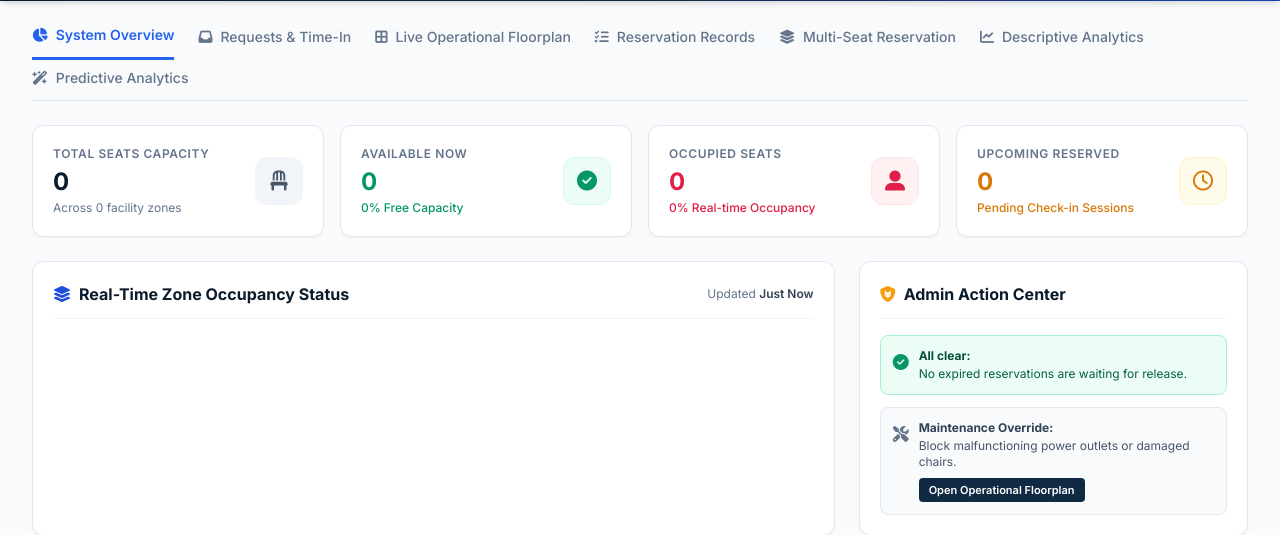
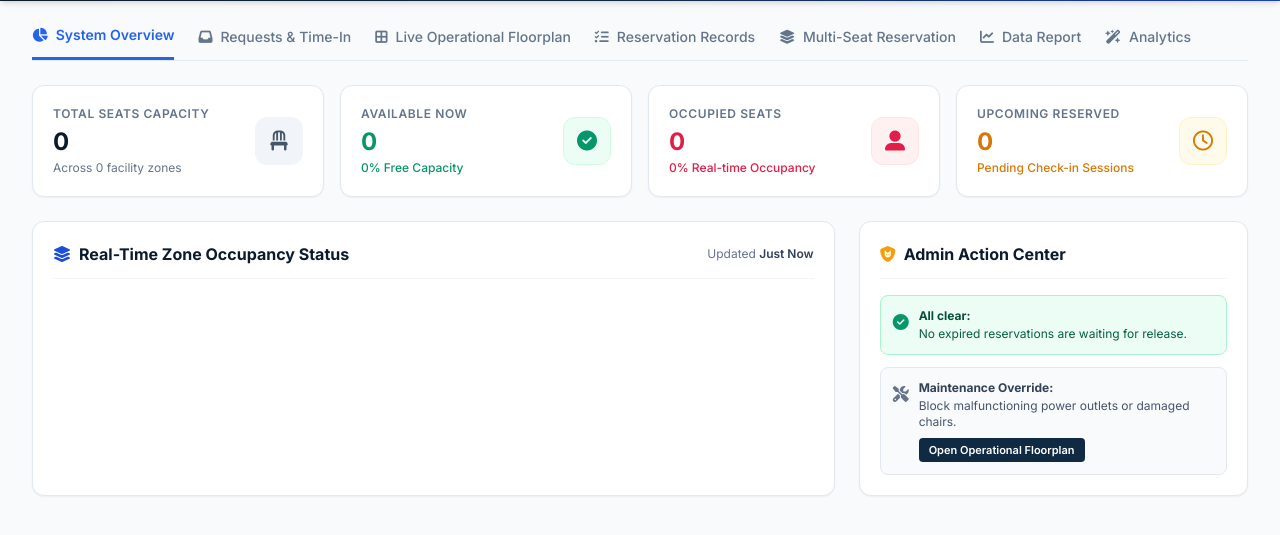
Before and after one commit to markmakmaks/system_update, a Django app: page /admin-dashboard/ in a window 1280 px wide. Shown: the part 67-602 px from the top of the page. Run offline with Django 4.2, Linux system fonts and the light colour scheme; a user stored in the database is signed in; data comes from the database, SQL or seed files in the repository; data that the repository does not hold is empty; some libraries are stand-ins or nearby versions.

Commit message:
Upload project to new repository

```diff
--- a/seats/services.py
+++ b/seats/services.py
@@ -1692,6 +1692,7 @@ def get_date_report(start, end=None):
 FORECAST_HISTORY_DAYS = 90      # how far back the history is read
 FORECAST_MIN_DAYS = 7           # days of history at which the model is "historical" rather than "blended"
 FORECAST_DAYS = 7
+MIN_SESSIONS_FOR_CAPACITY = 20  # walk-in buffer / no-show headroom need this many sessions, or FORECAST_MIN_DAYS of history
 HIGH_DEMAND_PCT = 70.0          # predicted occupancy at or above this is "Peak / High Demand"
 MODERATE_DEMAND_PCT = 40.0      # ... at or above this (and below high) is "Moderate"
 SEAT_FULL_PCT = 50.0            # a seat counts as "taken" at an hour when it is used on >= this share of days
@@ -2016,9 +2017,13 @@ def get_predictive_analytics(now=None):
     # ---- capacity & no-show recommendations
     walkin_share = _smooth_rate(walkin_sessions, len(session_rows), PRIOR_WALKIN_SHARE, PRIOR_WALKIN_WEIGHT)
     peak_pct = busiest_day["peakUtilization"]
-    buffer = max(1, math.ceil(seat_total * peak_pct / 100 * walkin_share)) if seat_total else 0
-    reserved_at_peak = seat_total * peak_pct / 100 * (1 - walkin_share)
-    headroom = int(reserved_at_peak * no_show_rate)
+    # The walk-in buffer and the no-show headroom are only worth showing once there is enough real data behind them.
+    capacity_ready = n_days >= FORECAST_MIN_DAYS or len(session_rows) >= MIN_SESSIONS_FOR_CAPACITY
+    buffer = headroom = None
+    if capacity_ready:
+        buffer = max(1, math.ceil(seat_total * peak_pct / 100 * walkin_share)) if seat_total else 0
+        reserved_at_peak = seat_total * peak_pct / 100 * (1 - walkin_share)
+        headroom = int(reserved_at_peak * no_show_rate)
     week_reservations = sum(d["reservations"] for d in days)
     week_no_shows = round(week_reservations * no_show_rate, 1)
     top_window = today_windows[0] if today_windows else (busiest_day["windows"][0] if busiest_day["windows"] else None)
@@ -2031,6 +2036,14 @@ def get_predictive_analytics(now=None):
             "text": f"{top_window['message']}. Expect the library to be close to full then; remind students to "
                     "book ahead and release seats they no longer need.",
         })
+    if not capacity_ready:
+        recommendations.append({
+            "level": "info",
+            "title": "Walk-in buffer & no-show headroom",
+            "text": f"Not enough data yet. These need at least {MIN_SESSIONS_FOR_CAPACITY} sessions or "
+                    f"{FORECAST_MIN_DAYS} days of history (so far: {len(session_rows)} session"
+                    f"{'s' if len(session_rows) != 1 else ''}, {n_days} day{'s' if n_days != 1 else ''}).",
+        })
     if buffer:
         recommendations.append({
             "level": "info",
@@ -2038,7 +2051,7 @@ def get_predictive_analytics(now=None):
             "text": f"Keep about {buffer} seat{'s' if buffer != 1 else ''} unreserved for walk-ins around the peak "
                     f"(walk-ins are ~{round(walkin_share * 100)}% of sessions).",
         })
-    if headroom >= 1:
+    if headroom:
         recommendations.append({
             "level": "info",
             "title": "No-show headroom",
@@ -2095,6 +2108,8 @@ def get_predictive_analytics(now=None):
             "peakDay": busiest_day["weekday"],
             "peakWindow": top_window["label"] if top_window else None,
             "walkInShare": round(walkin_share * 100, 1),
+            "ready": capacity_ready,
+            "sessionsNeeded": max(0, MIN_SESSIONS_FOR_CAPACITY - len(session_rows)),
             "recommendedWalkInBuffer": buffer,
             "overbookHeadroom": headroom,
             "expectedReservationsWeek": week_reservations,
--- a/seats/static/seats/js/app.js
+++ b/seats/static/seats/js/app.js
@@ -1501,9 +1501,11 @@ function renderForecast() {
     </div>`;
   document.getElementById('fc-capacity').innerHTML =
     card('Predicted peak occupancy', `${Math.round(c.peakPct)}%`, `${esc(c.peakDay)}${c.peakWindow ? ` &bull; ${esc(c.peakWindow)}` : ''}`, c.peakPct >= 70 ? 'text-rose-600' : c.peakPct >= 40 ? 'text-amber-600' : 'text-emerald-600') +
-    card('Walk-in buffer', `${c.recommendedWalkInBuffer} seat${c.recommendedWalkInBuffer === 1 ? '' : 's'}`, `Recommended to keep free (walk-ins ~${Math.round(c.walkInShare)}% of sessions)`, 'text-royal-600') +
+    (c.ready
+      ? card('Walk-in buffer', `${c.recommendedWalkInBuffer} seat${c.recommendedWalkInBuffer === 1 ? '' : 's'}`, `Recommended to keep free (walk-ins ~${Math.round(c.walkInShare)}% of sessions)`, 'text-royal-600')
+      : card('Walk-in buffer', '<span class="text-lg">Not enough data yet</span>', `Needs ${f.meta.sessionsAnalysed < 20 ? `${c.sessionsNeeded} more session${c.sessionsNeeded === 1 ? '' : 's'}` : 'more history'} or 7 days of history (now ${f.meta.historyDays})`, 'text-slate-400')) +
     card('Expected no-show rate', `${n.rate}%`, `Students ${n.byRole.student}% &bull; Professors ${n.byRole.professor}%`, 'text-amber-600') +
-    card('Expected no-shows', `${n.perDay}/day`, `${n.nextSevenDays} over the next 7 days &bull; headroom ${c.overbookHeadroom} seat${c.overbookHeadroom === 1 ? '' : 's'}`, 'text-navy-900');
+    card('Expected no-shows', `${n.perDay}/day`, `${n.nextSevenDays} over the next 7 days${c.ready ? ` &bull; headroom ${c.overbookHeadroom} seat${c.overbookHeadroom === 1 ? '' : 's'}` : ' &bull; headroom: not enough data yet'}`, 'text-navy-900');
 
   // 7-day trend + cards
   const maxVol = Math.max(1, ...f.days.map(d => d.reservations));
--- a/seats/templates/seats/partials/_admin.html
+++ b/seats/templates/seats/partials/_admin.html
@@ -19,10 +19,10 @@
           <i class="fa-solid fa-layer-group"></i><span>Multi-Seat Reservation</span>
         </button>
         <button onclick="switchTab('admin', 'analytics')" id="admin-tab-analytics" class="pb-3 text-slate-500 hover:text-slate-700 flex items-center space-x-2 whitespace-nowrap">
-          <i class="fa-solid fa-chart-line"></i><span>Descriptive Analytics</span>
+          <i class="fa-solid fa-chart-line"></i><span>Data Report</span>
         </button>
         <button onclick="switchTab('admin', 'forecast')" id="admin-tab-forecast" class="pb-3 text-slate-500 hover:text-slate-700 flex items-center space-x-2 whitespace-nowrap">
-          <i class="fa-solid fa-wand-magic-sparkles"></i><span>Predictive Analytics</span>
+          <i class="fa-solid fa-wand-magic-sparkles"></i><span>Analytics</span>
         </button>
       </div>
 
--- a/seats/tests.py
+++ b/seats/tests.py
@@ -408,12 +408,18 @@ class PredictiveAnalyticsTests(TestCase):
         self.assertIn(f["hourly"][12]["risk"], ("low", "moderate", "peak"))
         self.assertGreater(f["noShow"]["rate"], 0)
         self.assertEqual(f["bottlenecks"]["seats"], [])
+        self.assertFalse(f["capacity"]["ready"])  # not enough data: no walk-in buffer / headroom yet
+        self.assertIsNone(f["capacity"]["recommendedWalkInBuffer"])
+        self.assertIsNone(f["capacity"]["overbookHeadroom"])
+        self.assertTrue(any("Not enough data yet" in r["text"] for r in f["recommendations"]))
 
     def test_forecast_learns_from_history_and_booked_slots(self):
         self.add_history(10)
         f = sv.get_predictive_analytics()
         self.assertEqual(f["meta"]["mode"], "historical")
         self.assertEqual(f["meta"]["historyDays"], 10)
+        self.assertTrue(f["capacity"]["ready"])  # 10 days of history is enough
+        self.assertIsNotNone(f["capacity"]["recommendedWalkInBuffer"])
         self.assertEqual(f["bottlenecks"]["seats"][0]["seat"], "A01")
         self.assertEqual(f["bottlenecks"]["seats"][0]["projectedFullHour"], 10)
         self.assertEqual((f["noShow"]["expiredCount"], f["noShow"]["showedCount"]), (1, 10))
--- a/seats/views.py
+++ b/seats/views.py
@@ -454,8 +454,9 @@ def _write_forecast_rows(w, f):
     w.writerow(["Capacity recommendation", "Value"])
     w.writerow(["Predicted peak occupancy %", cap["peakPct"], cap["peakDay"]])
     w.writerow(["Peak window", cap["peakWindow"] or "-"])
-    w.writerow(["Recommended walk-in buffer (seats)", cap["recommendedWalkInBuffer"]])
-    w.writerow(["No-show over-booking headroom (seats)", cap["overbookHeadroom"]])
+    not_ready = "Not enough data yet"
+    w.writerow(["Recommended walk-in buffer (seats)", not_ready if cap["recommendedWalkInBuffer"] is None else cap["recommendedWalkInBuffer"]])
+    w.writerow(["No-show over-booking headroom (seats)", not_ready if cap["overbookHeadroom"] is None else cap["overbookHeadroom"]])
     for rec in f["recommendations"]:
         w.writerow([f"Recommendation - {rec['title']}", rec["text"]])
 
```
Also changed, not shown: 1 other file.
